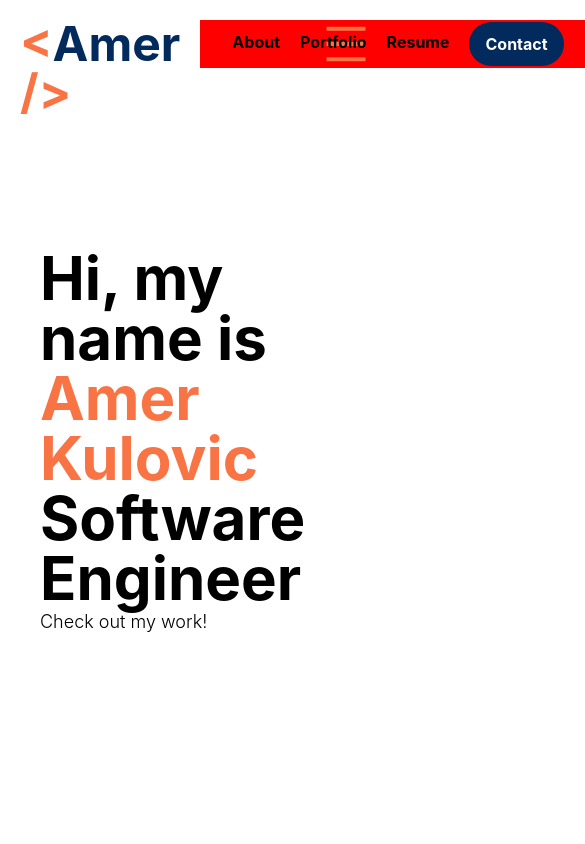
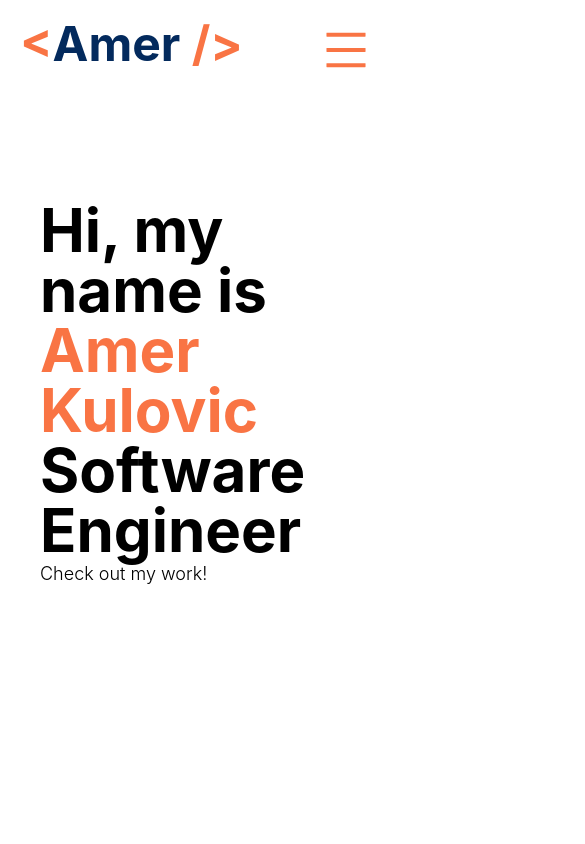
Before and after one commit to amerkulovic/React-Portfolio, a React (Create React App) app: page / in a window 390 px wide. Shown: the top 844 px of the page, 585 px wide, since content can reach past the window. Built offline with nearby package versions, Linux system fonts and the light colour scheme.

Commit message:
added animation to the hamburger

```diff
--- a/package.json
+++ b/package.json
@@ -6,6 +6,7 @@
     "@testing-library/jest-dom": "^5.16.5",
     "@testing-library/react": "^13.4.0",
     "@testing-library/user-event": "^13.5.0",
+    "framer-motion": "^10.6.0",
     "react": "^18.2.0",
     "react-dom": "^18.2.0",
     "react-icons": "^4.8.0",
--- a/src/components/About.js
+++ b/src/components/About.js
@@ -5,7 +5,7 @@ const About = () => {
     <section id="about" className="bg-[#032A5D] mt-80 p-10">
       <h1 className="text-[#CCDAEB] font-bold text-4xl py-5">About Me</h1>
       <p className="text-[#FEFBEC] font-semibold text-2xl mx-7 py-5">My name is Amer Kulovic, I am a Software Engineer! I have a certificate from Northwestern in Software Engineering and a degree in Business Management from Northeastern Illinois University. I am an active learner and love tackling new tasks. I am experienced in : </p>
-      <ul className="text-[#FEFBEC] font-semibold text-2xl py-5 text-center">
+      <ul className="text-[#FEFBEC] font-semibold text-2xl py-5 text-center unordered-list">
         <li>React</li>
         <li>MongoDB</li>
         <li>JavaScript</li>
--- a/src/components/Body.css
+++ b/src/components/Body.css
@@ -8,7 +8,7 @@ html {
   scroll-behavior: smooth;
 }
 
-ul li {
+.unordered-list li {
   display: inline-block;
   vertical-align: top;
   width: 45%;
--- a/src/components/Header.css
+++ b/src/components/Header.css
@@ -8,7 +8,6 @@
 
 a.underline-hover-effect {
   text-decoration: none;
-  color: inherit;
 }
 
 .underline-hover-effect {
@@ -31,9 +30,6 @@ a.underline-hover-effect {
   width: 100%;
 }
 
-.navigation {
-}
-
 .mobile-navigation {
   display: none;
 }
@@ -45,11 +41,34 @@ a.underline-hover-effect {
   .mobile-navigation {
     display: flex;
     align-items: center;
-    background: red;
   }
   .hamburger {
     position: absolute;
+    top: 3%;
     right: 5%;
     cursor: pointer;
   }
+  nav ul {
+    display: flex;
+    flex-direction: column;
+    position: absolute;
+    top: 15%;
+    right: 0%;
+    width: 100%;
+    background: #032a5d;
+    border-top: 2px solid #f97444;
+  }
+  ul {
+    z-index: 1;
+  }
+  a {
+    color: white;
+  }
+  ul a:hover {
+    border-bottom: none;
+    color: #f97444;
+  }
+  .contact-card {
+    padding: 0px;
+  }
 }
--- a/src/components/MobileNavigation.js
+++ b/src/components/MobileNavigation.js
@@ -1,16 +1,21 @@
 import NavLinks from "./NavLinks";
 import "./Header.css";
 import { AiOutlineMenu } from "react-icons/ai";
+import { AiOutlineClose } from "react-icons/ai";
 import { useState } from "react";
 
 const MobileNavigation = () => {
+  const [open, setOpen] = useState(false);
 
-  const [open, setOpen] = useState(false);
+  const hamburgerIcon = <AiOutlineMenu className="hamburger" size="40px" color="#f97444" onClick={() => setOpen(!open)} />;
+  const closeIcon = <AiOutlineClose className="hamburger" size="40px" color="#f97444" onClick={() => setOpen(!open)} />;
+
+  const closeMobileMenu = () => setOpen(false);
 
   return (
     <nav className="mobile-navigation">
-      <AiOutlineMenu className="hamburger" size="40px" color="#f97444" onClick={() => console.log("You clicked on the icon")} />
-      <NavLinks />
+      {open ? closeIcon : hamburgerIcon}
+      {open && <NavLinks isMobile={true} closeMobileMenu={closeMobileMenu} />}
     </nav>
   );
 };
--- a/src/components/NavLinks.js
+++ b/src/components/NavLinks.js
@@ -1,22 +1,26 @@
-const NavLinks = () => {
+import { motion } from "framer-motion";
+
+const NavLinks = (props) => {
+  const animateFrom = { opacity: 0, y: -30 };
+  const animateTo = { opacity: 1, y: 0 };
   return (
     <ul className="px-8 flex items-center text-black space-x-5">
-      <li>
+      <motion.li initial={animateFrom} animate={animateTo} transition={{delay: 0.05}} onClick={() => props.isMobile && props.closeMobileMenu()}>
         <a href="#about" className="font-bold underline-hover-effect">
           About
         </a>
-      </li>
-      <li>
+      </motion.li>
+      <motion.li initial={animateFrom} animate={animateTo} transition={{delay: 0.10}} onClick={() => props.isMobile && props.closeMobileMenu()}>
         <a href="#portfolio" className="font-bold underline-hover-effect">
           Portfolio
         </a>
-      </li>
-      <li>
+      </motion.li>
+      <motion.li initial={animateFrom} animate={animateTo} transition={{delay: 0.15}} onClick={() => props.isMobile && props.closeMobileMenu()}>
         <a className="font-bold underline-hover-effect">Resume</a>
-      </li>
-      <li>
-        <a className="text-white bg-[#032A5D] font-bold py-3 px-4 rounded-3xl hover:shadow-2xl">Contact</a>
-      </li>
+      </motion.li>
+      <motion.li initial={animateFrom} animate={animateTo} transition={{delay: 0.20}} onClick={() => props.isMobile && props.closeMobileMenu()}>
+        <a className="text-white bg-[#032A5D] font-bold py-3 px-4 rounded-3xl hover:shadow-2xl contact-card">Contact</a>
+      </motion.li>
     </ul>
   );
 };
```
Also changed, not shown: 1 other file (tests, documents, lock files or other folders).
